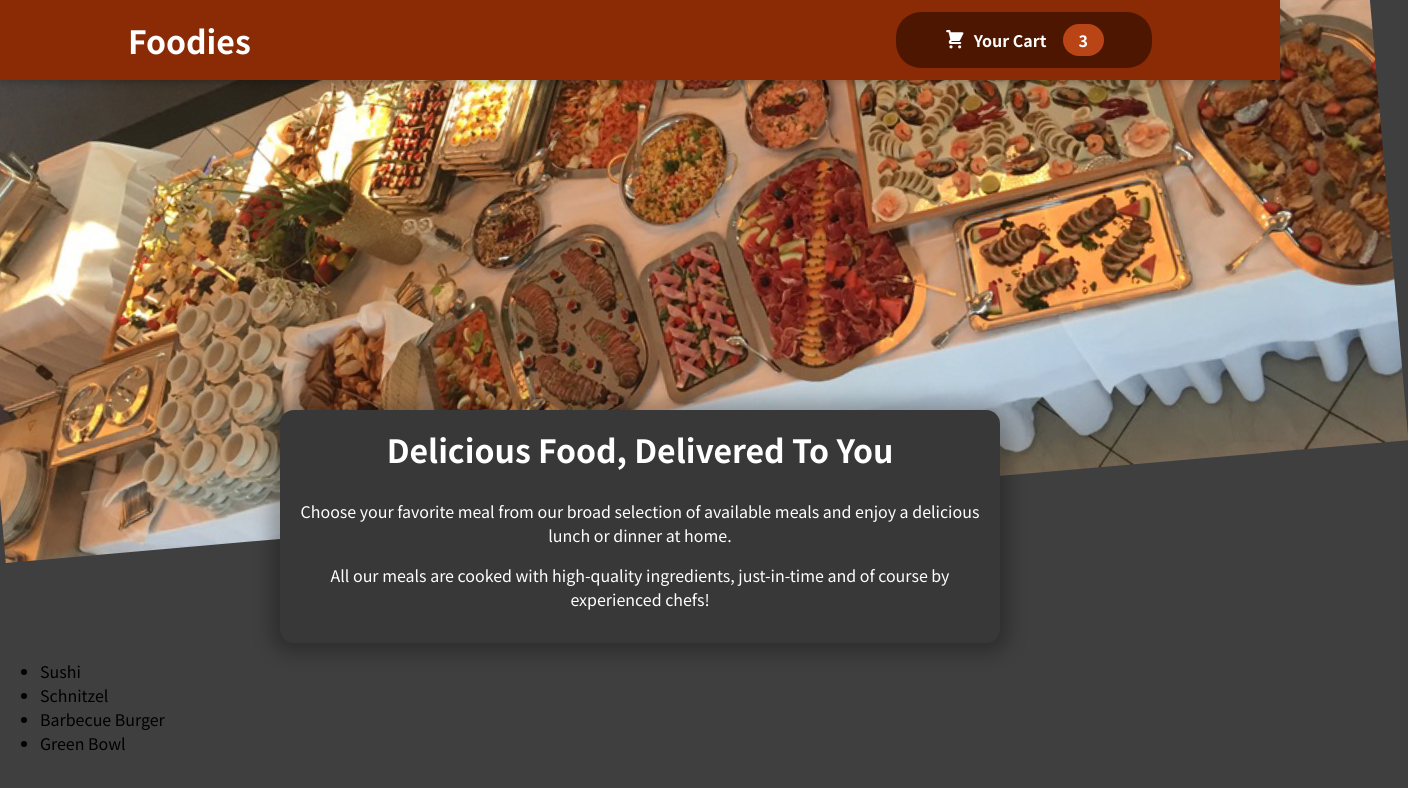
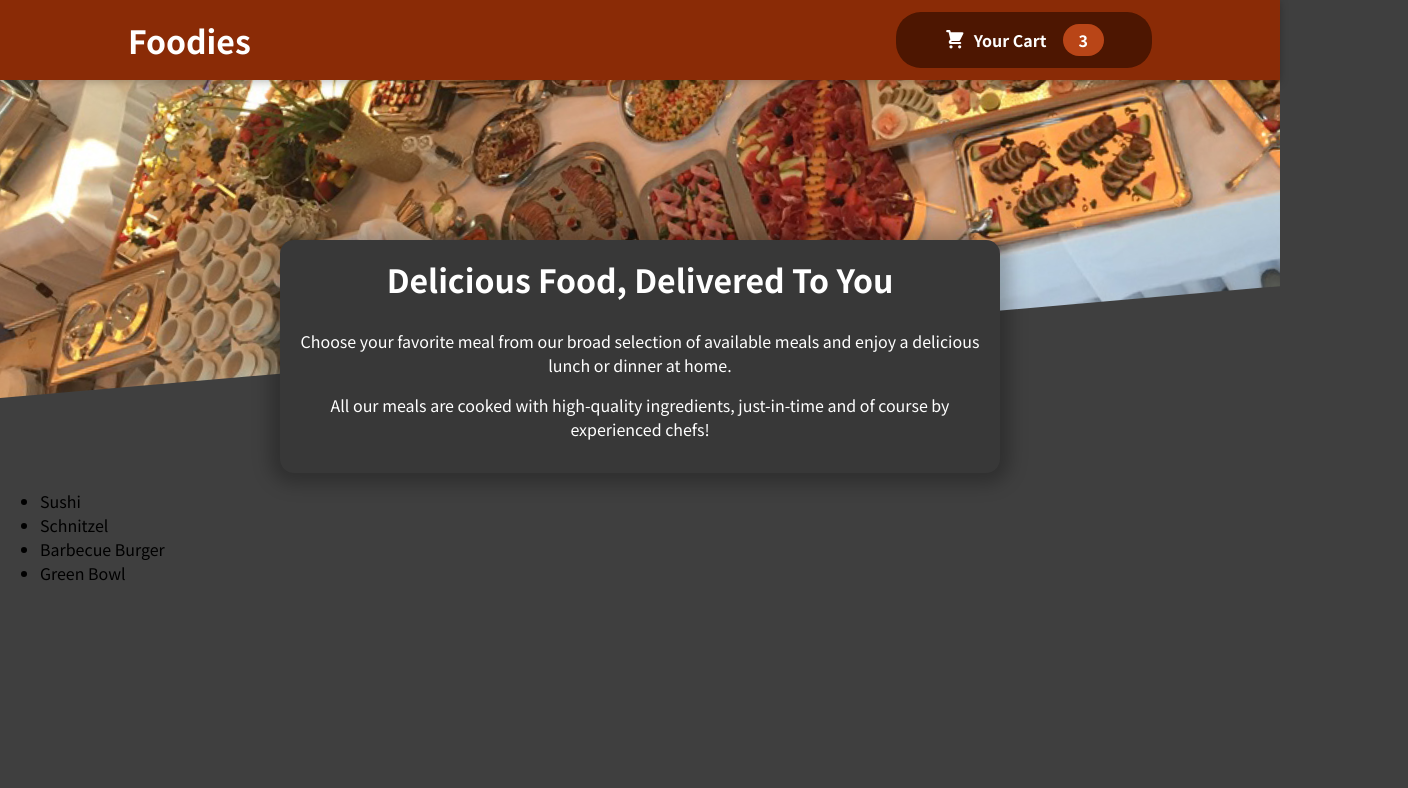
Before and after one commit to yejine2/react-food-order-app, a React (Create React App) app: page / in a window 1280 px wide. Shown: the top 788 px of the page, 1408 px wide, since content can reach past the window. Built offline with nearby package versions, Linux system fonts and the light colour scheme.

Commit message:
fix: Fix typo

```diff
--- a/src/components/Layout/Header.js
+++ b/src/components/Layout/Header.js
@@ -11,9 +11,9 @@ const Header = props => {
         <h1>Foodies</h1>
         <HeaderCartButton />
       </header>
-      <di className={classes['main-image']}>
+      <div className={classes['main-image']}>
         <img src={foodImg} alt='A table full of food!'/>
-      </di>
+      </div>
     </Fragment>
   )
 };
--- a/src/components/Layout/HeaderCartButton.js
+++ b/src/components/Layout/HeaderCartButton.js
@@ -3,8 +3,8 @@ import classes from './HeaderCartButton.module.css'
 
 const HeaderCartButton = props => {
   return (
-    <button class={classes.button}>
-      <span class={classes.icon}>
+    <button className={classes.button}>
+      <span className={classes.icon}>
         <CartIcon />
       </span>
       <span>Your Cart</span>
```
